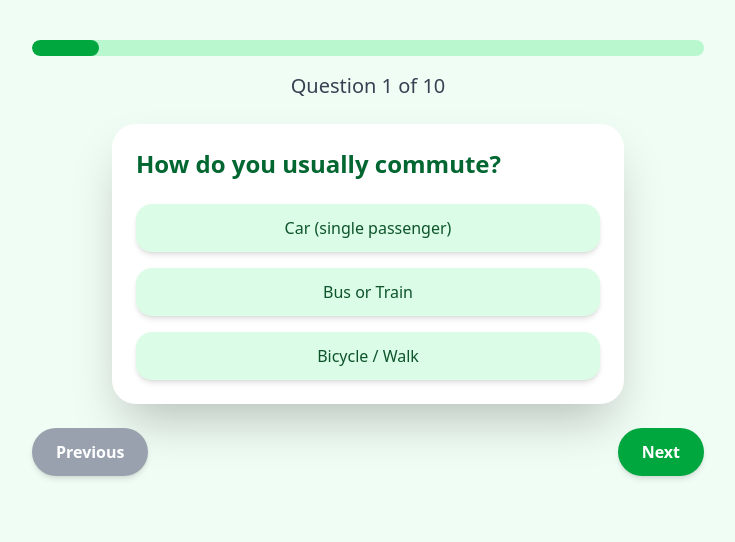
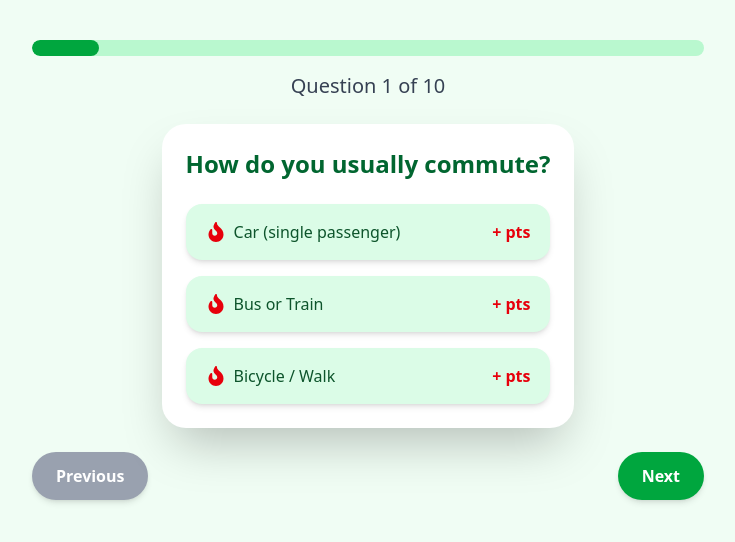
Before and after one commit to Yashgitb/minithon3.0-, a React (Vite) app: page /quiz in a window 1280 px wide. Shown: the top 542 px of the page, without its empty margins (272-1007 px from the left). Built offline with nearby package versions, Linux system fonts and the light colour scheme; sample sign-in values are in the browser's storage.

Commit message:
scientific data injected

```diff
--- a/package.json
+++ b/package.json
@@ -12,11 +12,13 @@
   "dependencies": {
     "@tailwindcss/vite": "^4.1.13",
     "framer-motion": "^12.23.15",
+    "jspdf": "^3.0.3",
     "lucide-react": "^0.544.0",
     "react": "^19.1.1",
     "react-circular-progressbar": "^2.2.0",
     "react-confetti": "^6.4.0",
     "react-dom": "^19.1.1",
+    "react-icons": "^5.5.0",
     "react-router-dom": "^7.9.1",
     "react-use": "^17.6.0",
     "recharts": "^3.2.1",
--- a/src/components/QuestionCard.jsx
+++ b/src/components/QuestionCard.jsx
@@ -1,8 +1,16 @@
 import { motion } from "framer-motion";
 import { useState } from "react";
+import { FaLeaf, FaRecycle, FaFire } from "react-icons/fa";
 
 export default function QuestionCard({ question, options, onSelect }) {
   const [selected, setSelected] = useState(null);
+
+  // Get icon based on option value
+  const getIcon = (value) => {
+    if (value >= 8) return <FaLeaf className="text-green-600 text-xl mr-2" />;
+    if (value >= 4) return <FaRecycle className="text-yellow-500 text-xl mr-2" />;
+    return <FaFire className="text-red-600 text-xl mr-2" />;
+  };
 
   const handleClick = (opt) => {
     setSelected(opt.label);
@@ -11,7 +19,7 @@ export default function QuestionCard({ question, options, onSelect }) {
 
   return (
     <motion.div
-      className="bg-white shadow-2xl rounded-3xl p-6 w-full max-w-lg"
+      className="bg-white shadow-2xl rounded-3xl p-6 w-full max-w-lg relative overflow-hidden"
       initial={{ opacity: 0, scale: 0.8 }}
       animate={{ opacity: 1, scale: 1 }}
       transition={{ duration: 0.5 }}
@@ -25,21 +33,45 @@ export default function QuestionCard({ question, options, onSelect }) {
           <motion.button
             key={i}
             onClick={() => handleClick(opt)}
-            whileHover={{ scale: 1.05 }}
-            whileTap={{ scale: 0.95 }}
+            whileHover={{ scale: 1.03 }}
+            whileTap={{ scale: 0.97 }}
             initial={{ opacity: 0, x: 50 }}
             animate={{ opacity: 1, x: 0 }}
             transition={{ duration: 0.5, delay: i * 0.1 }}
-            className={`w-full px-5 py-3 rounded-2xl text-green-900 font-medium shadow-md
-              ${selected === opt.label ? "bg-green-400 text-white shadow-lg" : "bg-green-100 hover:bg-green-200"}`}
+            className={`w-full px-5 py-4 rounded-2xl flex items-center justify-between font-medium shadow-md transition-colors duration-300
+              ${
+                selected === opt.label
+                  ? "bg-green-400 text-white shadow-lg border-2 border-green-600"
+                  : "bg-green-100 text-green-900 hover:bg-green-200"
+              }`}
           >
-            {selected === opt.label && (
-              <span className="mr-2">✔️</span>
-            )}
-            {opt.label}
+            <div className="flex items-center">
+              {getIcon(opt.value)}
+              <span>{opt.label}</span>
+            </div>
+            <span
+              className={`font-semibold ${
+                opt.value >= 8
+                  ? "text-green-700"
+                  : opt.value >= 4
+                  ? "text-yellow-600"
+                  : "text-red-600"
+              }`}
+            >
+              +{opt.value} pts
+            </span>
           </motion.button>
         ))}
       </div>
+
+      {/* Optional animated background sparkles */}
+      <motion.div
+        className="absolute top-0 left-0 w-full h-full pointer-events-none"
+        animate={{ rotate: 360 }}
+        transition={{ repeat: Infinity, duration: 20, ease: "linear" }}
+      >
+        {/* You can add SVG sparkles or soft gradients here */}
+      </motion.div>
     </motion.div>
   );
 }
--- a/src/data/questions.json
+++ b/src/data/questions.json
@@ -3,90 +3,90 @@
     "question": "How do you usually commute?",
     "category": "Transport",
     "options": [
-      { "label": "Car (single passenger)", "value": 1 },
-      { "label": "Bus or Train", "value": 5 },
-      { "label": "Bicycle / Walk", "value": 10 }
+      { "label": "Car (single passenger)", "co2Saved": 0 },
+      { "label": "Bus or Train", "co2Saved": 400 },
+      { "label": "Bicycle / Walk", "co2Saved": 1000 }
     ]
   },
   {
     "question": "How often do you eat meat?",
     "category": "Diet",
     "options": [
-      { "label": "Daily", "value": 1 },
-      { "label": "Few times a week", "value": 5 },
-      { "label": "Rarely / Never", "value": 10 }
+      { "label": "Daily", "co2Saved": 0 },
+      { "label": "Few times a week", "co2Saved": 200 },
+      { "label": "Rarely / Never", "co2Saved": 800 }
     ]
   },
   {
     "question": "How do you manage energy at home?",
     "category": "Energy",
     "options": [
-      { "label": "Leave lights/appliances on", "value": 1 },
-      { "label": "Turn off when not in use", "value": 5 },
-      { "label": "Use solar or energy-efficient devices", "value": 10 }
+      { "label": "Leave lights/appliances on", "co2Saved": 0 },
+      { "label": "Turn off when not in use", "co2Saved": 100 },
+      { "label": "Use solar or energy-efficient devices", "co2Saved": 500 }
     ]
   },
   {
     "question": "How often do you use single-use plastic?",
     "category": "Habits",
     "options": [
-      { "label": "Daily", "value": 1 },
-      { "label": "Sometimes", "value": 5 },
-      { "label": "Rarely / Never", "value": 10 }
+      { "label": "Daily", "co2Saved": 0 },
+      { "label": "Sometimes", "co2Saved": 50 },
+      { "label": "Rarely / Never", "co2Saved": 200 }
     ]
   },
   {
     "question": "Do you recycle?",
     "category": "Habits",
     "options": [
-      { "label": "Never", "value": 1 },
-      { "label": "Sometimes", "value": 5 },
-      { "label": "Always", "value": 10 }
+      { "label": "Never", "co2Saved": 0 },
+      { "label": "Sometimes", "co2Saved": 50 },
+      { "label": "Always", "co2Saved": 150 }
     ]
   },
   {
     "question": "How much water do you use daily?",
     "category": "Habits",
     "options": [
-      { "label": "High (long showers, lots of wastage)", "value": 1 },
-      { "label": "Moderate (aware but occasional waste)", "value": 5 },
-      { "label": "Low (conscious usage, water-saving)", "value": 10 }
+      { "label": "High (long showers, lots of wastage)", "co2Saved": 0 },
+      { "label": "Moderate (aware but occasional waste)", "co2Saved": 50 },
+      { "label": "Low (conscious usage, water-saving)", "co2Saved": 150 }
     ]
   },
   {
     "question": "How often do you buy new clothes or fast fashion items?",
     "category": "Habits",
     "options": [
-      { "label": "Weekly", "value": 1 },
-      { "label": "Monthly", "value": 5 },
-      { "label": "Rarely / Second-hand", "value": 10 }
+      { "label": "Weekly", "co2Saved": 0 },
+      { "label": "Monthly", "co2Saved": 50 },
+      { "label": "Rarely / Second-hand", "co2Saved": 200 }
     ]
   },
   {
     "question": "How do you usually shop for groceries?",
     "category": "Transport",
     "options": [
-      { "label": "Drive car", "value": 1 },
-      { "label": "Public transport / walk", "value": 5 },
-      { "label": "Home delivery / Bicycle", "value": 10 }
+      { "label": "Drive car", "co2Saved": 0 },
+      { "label": "Public transport / walk", "co2Saved": 100 },
+      { "label": "Home delivery / Bicycle", "co2Saved": 300 }
     ]
   },
   {
     "question": "How often do you fly for travel or vacations?",
     "category": "Transport",
     "options": [
-      { "label": "Multiple times a year", "value": 1 },
-      { "label": "Once a year", "value": 5 },
-      { "label": "Rarely / Never", "value": 10 }
+      { "label": "Multiple times a year", "co2Saved": 0 },
+      { "label": "Once a year", "co2Saved": 500 },
+      { "label": "Rarely / Never", "co2Saved": 2000 }
     ]
   },
   {
     "question": "What type of energy powers your home?",
     "category": "Energy",
     "options": [
-      { "label": "Mostly fossil fuels (coal, gas, oil)", "value": 1 },
-      { "label": "Mixed / Grid electricity", "value": 5 },
-      { "label": "Renewable sources (solar, wind, hydro)", "value": 10 }
+      { "label": "Mostly fossil fuels (coal, gas, oil)", "co2Saved": 0 },
+      { "label": "Mixed / Grid electricity", "co2Saved": 100 },
+      { "label": "Renewable sources (solar, wind, hydro)", "co2Saved": 500 }
     ]
   }
 ]
--- a/src/pages/Quiz.jsx
+++ b/src/pages/Quiz.jsx
@@ -8,8 +8,6 @@ export default function Quiz() {
   const navigate = useNavigate();
 
   const [current, setCurrent] = useState(0);
-  const [score, setScore] = useState(0);
-  const [categoryScores, setCategoryScores] = useState({});
   const [userProfile, setUserProfile] = useState(null);
   const [quizAllowed, setQuizAllowed] = useState(true);
   const [message, setMessage] = useState("");
@@ -22,12 +20,6 @@ export default function Quiz() {
       return;
     }
     setUserProfile(user);
-
-    // Initialize category scores
-    const categories = [...new Set(questions.map((q) => q.category))];
-    const initialScores = {};
-    categories.forEach((cat) => (initialScores[cat] = 0));
-    setCategoryScores(initialScores);
 
     // Weekly restriction check
     if (user.quizzes && user.quizzes.length > 0) {
@@ -43,10 +35,10 @@ export default function Quiz() {
     }
   }, [navigate]);
 
-  const handleSelect = (value) => {
+  const handleSelect = (option) => {
     setSelectedAnswers({
       ...selectedAnswers,
-      [current]: value,
+      [current]: option,
     });
   };
 
@@ -59,25 +51,31 @@ export default function Quiz() {
   };
 
   const handleSubmit = () => {
-    let totalScore = 0;
+    let totalCO2Saved = 0;
     const finalCategoryScores = {};
 
     questions.forEach((q, index) => {
-      const value = selectedAnswers[index] ?? 0;
-      totalScore += value;
-      finalCategoryScores[q.category] = (finalCategoryScores[q.category] || 0) + value;
+      const selectedOption = selectedAnswers[index];
+      const co2Saved = selectedOption?.co2Saved ?? 0;
+
+      totalCO2Saved += co2Saved;
+      finalCategoryScores[q.category] = (finalCategoryScores[q.category] || 0) + co2Saved;
     });
+
+    // Conversion factor: 1 credit per 100 kg CO₂ saved
+    const creditsEarned = Math.round(totalCO2Saved / 100);
 
     const quizEntry = {
       date: new Date().toISOString(),
-      score: totalScore,
+      totalCO2Saved,
+      score: creditsEarned,
       categoryScores: finalCategoryScores,
-      creditsEarned: totalScore,
+      creditsEarned,
     };
 
     const updatedProfile = {
       ...userProfile,
-      credits: (userProfile.credits || 0) + totalScore,
+      credits: (userProfile.credits || 0) + creditsEarned,
       quizzes: [...(userProfile.quizzes || []), quizEntry],
     };
 
@@ -124,8 +122,8 @@ export default function Quiz() {
             question={questions[current].question}
             options={questions[current].options.map((opt) => ({
               ...opt,
-              selected: selectedAnswers[current] === opt.value,
-              onSelect: () => handleSelect(opt.value),
+              selected: selectedAnswers[current]?.label === opt.label,
+              onSelect: () => handleSelect(opt),
             }))}
           />
         </motion.div>
```
Also changed, not shown: src/components/ScoreBreakdown.jsx (+10 -7 lines), src/pages/Rewards.jsx (+73 -13 lines), 1 other file (tests, documents, lock files or other folders).
